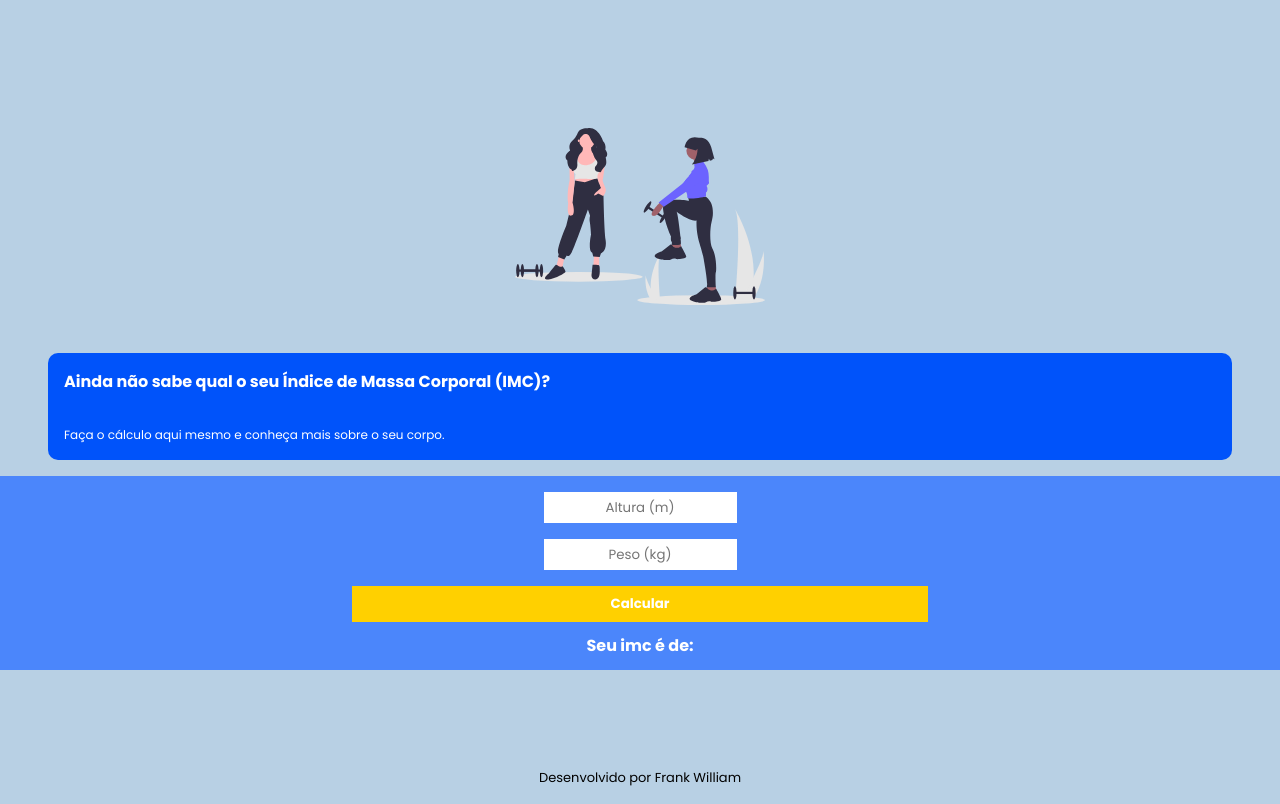
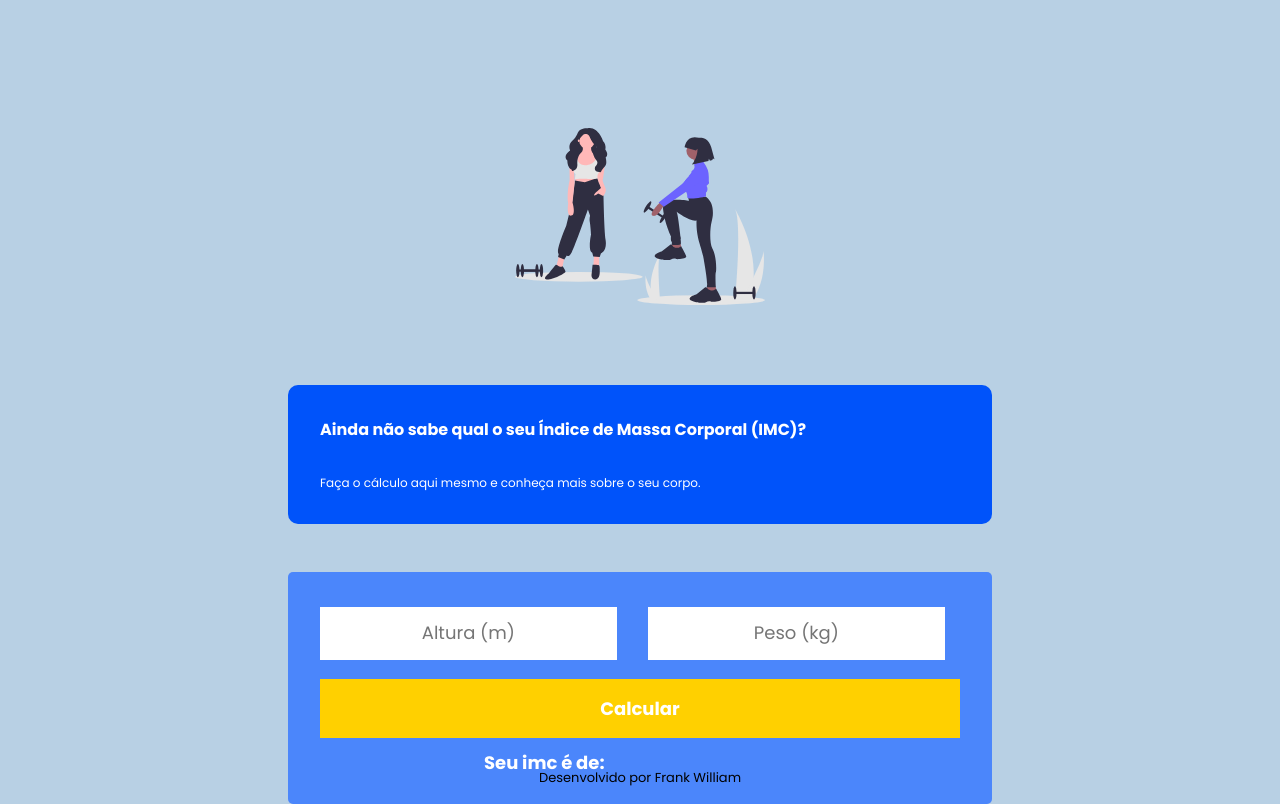
Before and after one commit to frankwill/calcular-imc, a plain HTML site: page index.html in a window 1280 px wide. Drawn offline with Linux system fonts and the light colour scheme.

Commit message:
responsivo tablets e leptops

```diff
--- a/css/banner.css
+++ b/css/banner.css
@@ -72,3 +72,48 @@
     color: var(--branco);
     font-weight: 700;
 }
+
+@media screen and (min-width: 768px) {
+    #form-calculadora {
+        display: grid;
+        align-items: center;
+        grid-template-columns: 1fr 1fr 1fr 1fr;
+        grid-template-rows: 1fr 1fr;
+        padding: 2rem;
+        width: 50%;
+        border-radius: 5px;
+    }
+
+    .altura {
+        grid-column: 1 / 3;
+    }
+
+    .peso {
+        grid-column: 3 / 5;
+    }
+
+    .campo-input {
+        width: 90%;
+        padding: 1rem .5rem;
+        font-size: 18px;
+    }
+
+    .botao {
+        grid-column: 1 / 5;
+        grid-row: 2;
+        width: 100%;
+        padding: 1rem;
+        font-size: 18px;
+    }
+
+    .imc__resultado {
+        grid-column: 2 / 4;
+        font-size: 18px;
+    }
+
+    .banner__container {
+        padding: 2rem;
+        width: 50%;
+        margin: 3rem 0;
+    }
+}
--- a/index.html
+++ b/index.html
@@ -25,14 +25,10 @@
 
         <section class="banner">
             <form id="form-calculadora">
-                <div class="grupo">
-                    <input id="altura" name="altura" type="text" placeholder="Altura (m)" class="campo-input">
-                </div>
-                <div class="grupo">
-                    <input id="peso" name="peso" type="text" placeholder="Peso (kg)" class="campo-input">
-                </div>
-                <button id="calcular-imc" class="botao">Calcular</button>
-                <h2 class="imc__resultado">Seu imc é de: </h2>
+                    <input id="altura" name="altura" type="text" placeholder="Altura (m)" class="altura campo-input">
+                    <input id="peso" name="peso" type="text" placeholder="Peso (kg)" class="peso campo-input">
+                    <button id="calcular-imc" class="botao">Calcular</button>
+                    <h2 class="imc__resultado">Seu imc é de: </h2>
             </form>
         </section>
     </main>
```
